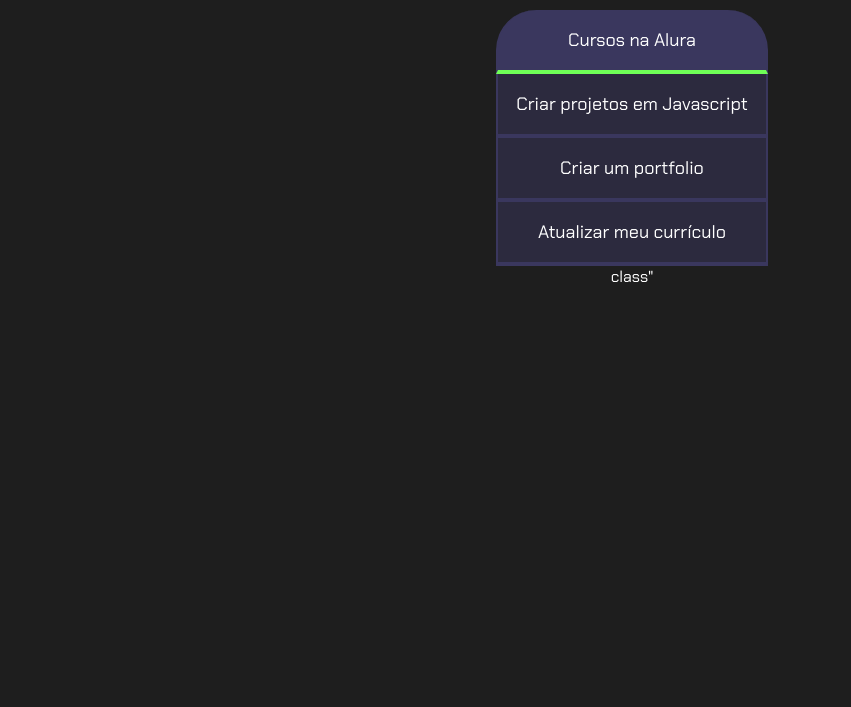
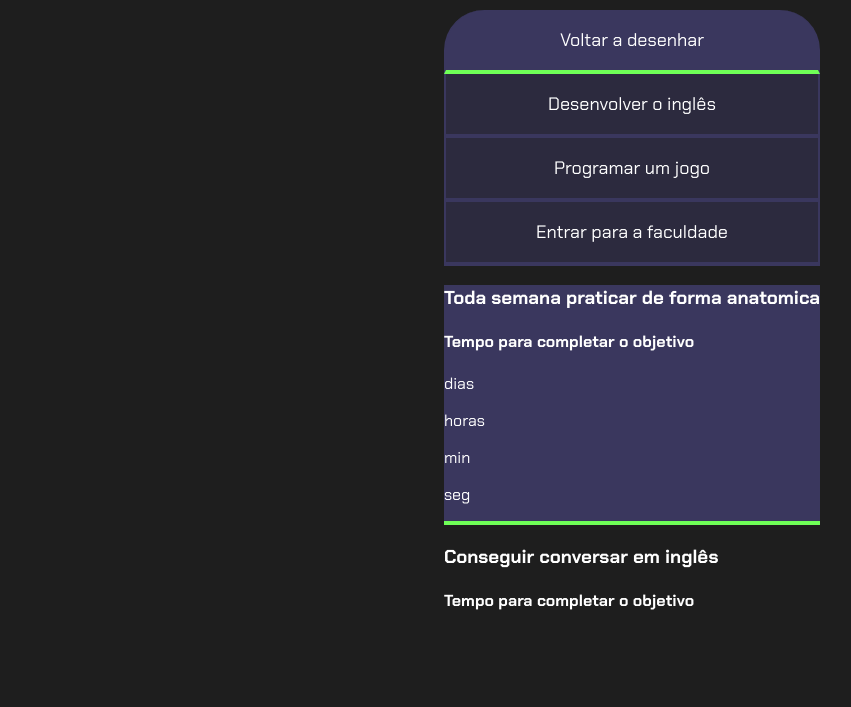
Before and after one commit to WillianSantos013/sebasti-oII, a plain HTML site: page index.html in a window 1280 px wide. Shown: the part 93-800 px from the top of the page, without its empty margins (8-859 px from the left). Drawn offline with Linux system fonts and the light colour scheme.

Commit message:
1/06/2026

```diff
--- a/index.html
+++ b/index.html
@@ -10,18 +10,40 @@
 
 <body>
     <section class="conteudo-principal">
-        <h2 class="titulo-principal">Meus Objetivos do ano<span>_</span></h2>
-        <div class="botoes">
-            <button class="botao ativo">Cursos na Alura</button>
-            <button class="botao">Criar projetos em Javascript</button>
-            <button class="botao">Criar um portfolio</button>
-            <button class="botao">Atualizar meu currículo</button>
-        </div>
-        <div class="abas textos">
-        <div> class"<aba-contendo>
-        </div>
-    </section>
-    <script src="main.js"></script>
-</body>
-
-</html>
+        <h2 class="titulo-principal"><span>_</span>Meus objetivos do ano<span>_</span></h2>
+        <div class="conteudo">
+            <div class="botoes">
+                <button class="botao ativo">Voltar a desenhar</button>
+                <button class="botao">Desenvolver o inglês</button>
+                <button class="botao">Programar um jogo</button>
+                <button class="botao">Entrar para a faculdade</button>
+            </div>
+            <div class="abas-textos">
+                <div class="aba-conteudo ativo">
+                    <h3 class="aba-conteudo-titulo-principal">Toda semana praticar de forma anatomica</h3>
+                    <h4 class="aba-conteudo-titulo-secundario">Tempo para completar o objetivo</h4>
+                    <div class="contador">
+                        <div class="contador-digito">
+                            <p class="contador-digito-numero" id="dias0"></p>
+                            <p class="contador-digito-texto">dias</p>
+                        </div>
+                        <div class="contador-digito">
+                            <p class="contador-digito-numero" id="horas0"></p>
+                            <p class="contador-digito-texto">horas</p>
+                        </div>
+                        <div class="contador-digito">
+                            <p class="contador-digito-numero" id="min0"></p>
+                            <p class="contador-digito-texto">min</p>
+                        </div>
+                        <div class="contador-digito">
+                            <p class="contador-digito-numero" id="seg0"></p>
+                            <p class="contador-digito-texto">seg</p>
+                        </div>
+                    </div>
+                </div>
+                <div class="aba-conteudo">
+                    <h3 class="aba-conteudo-titulo-principal">Conseguir conversar em inglês </h3>
+                    <h4 class="aba-conteudo-titulo-secundario">Tempo para completar o objetivo</h4>
+                       <div class="contador-digito">
+                          <div class="contador-digito">
+                            <p class="contador-digito-numero" id=""
```
